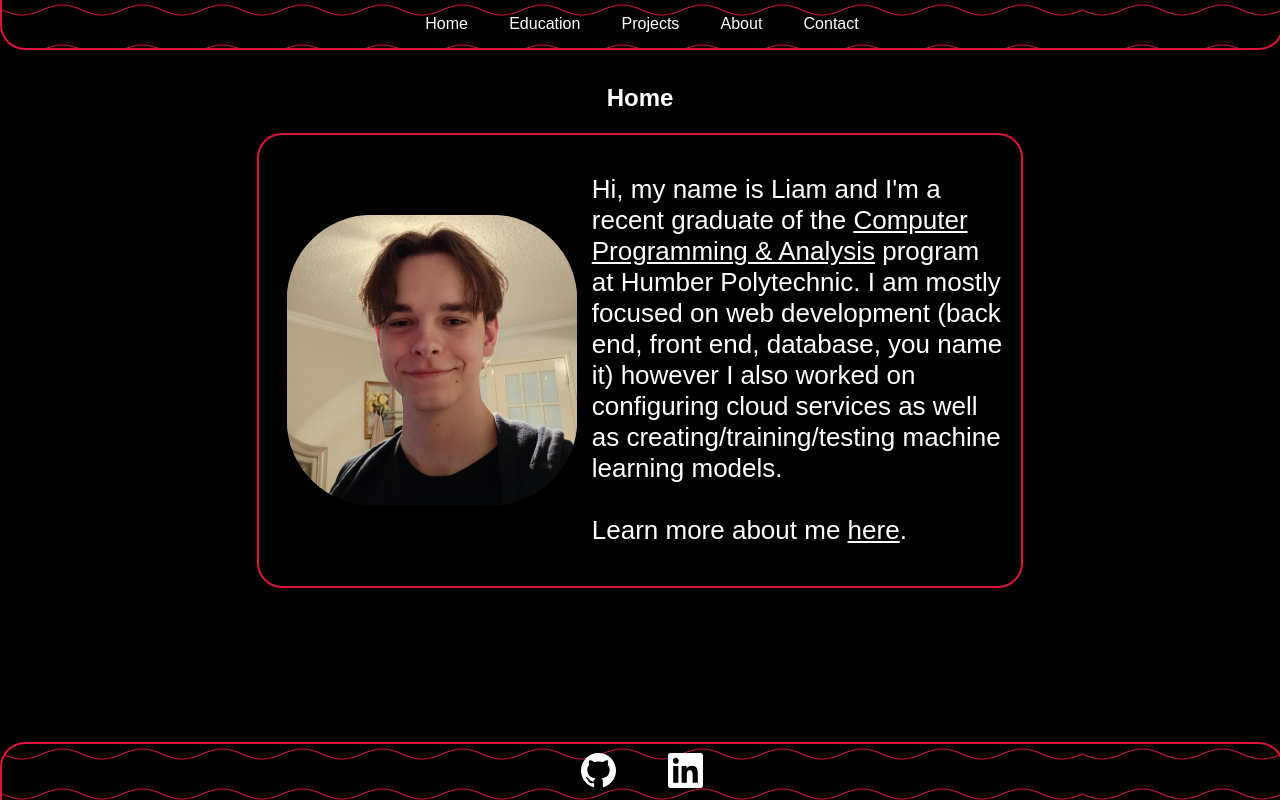
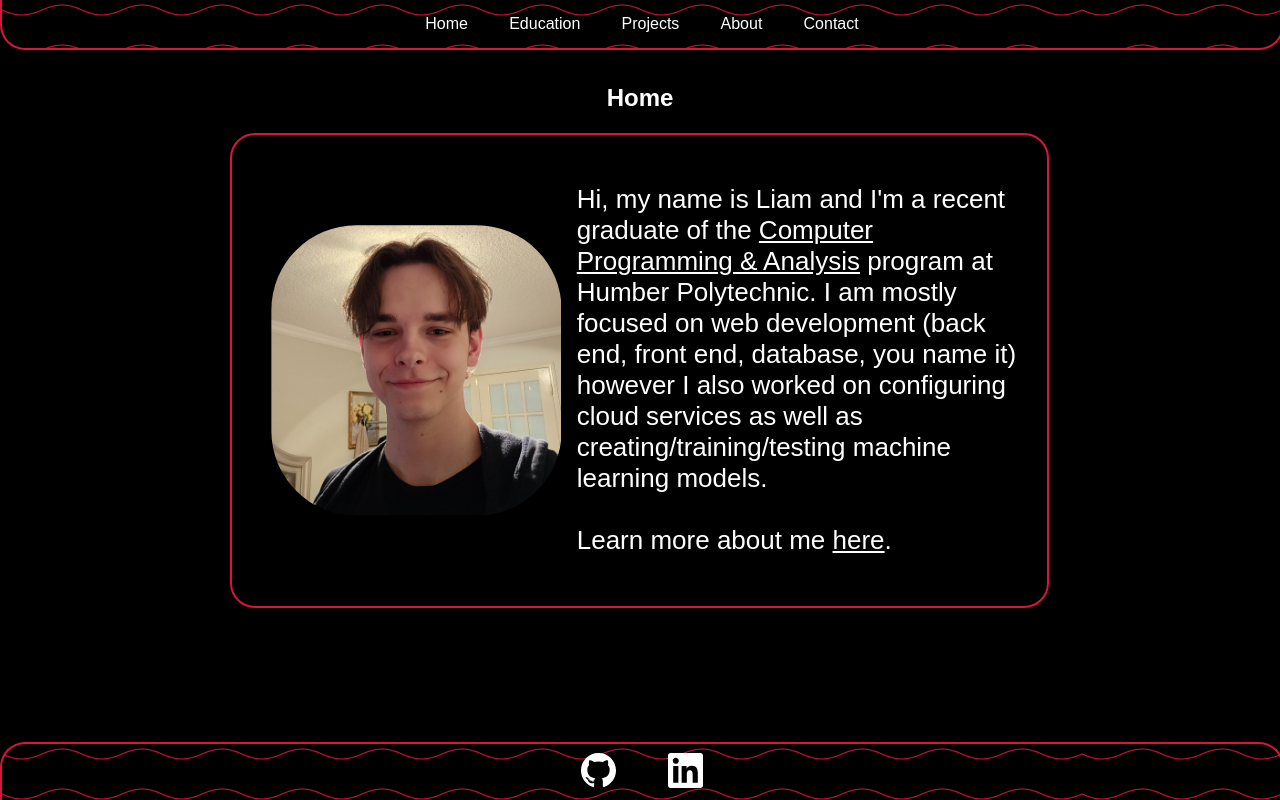
Before and after one commit to liamhorton0528/Portfolio, a React (Create React App) app in the folder frontend/: page / in a window 1280 px wide. Built offline with nearby package versions, Linux system fonts and the light colour scheme.

Commit message:
changing some widths

```diff
--- a/frontend/src/components/components.css
+++ b/frontend/src/components/components.css
@@ -67,7 +67,6 @@
     align-items: center;
     justify-self: center;
     flex-wrap: wrap;
-    width: 60%;
 }
 
 a {
@@ -87,6 +86,7 @@ a {
     display: flex;
     width: auto fit-content;
     height:auto fit-content;
+    max-width: 60%;
   }
 
   .home-greeting::before {
```
